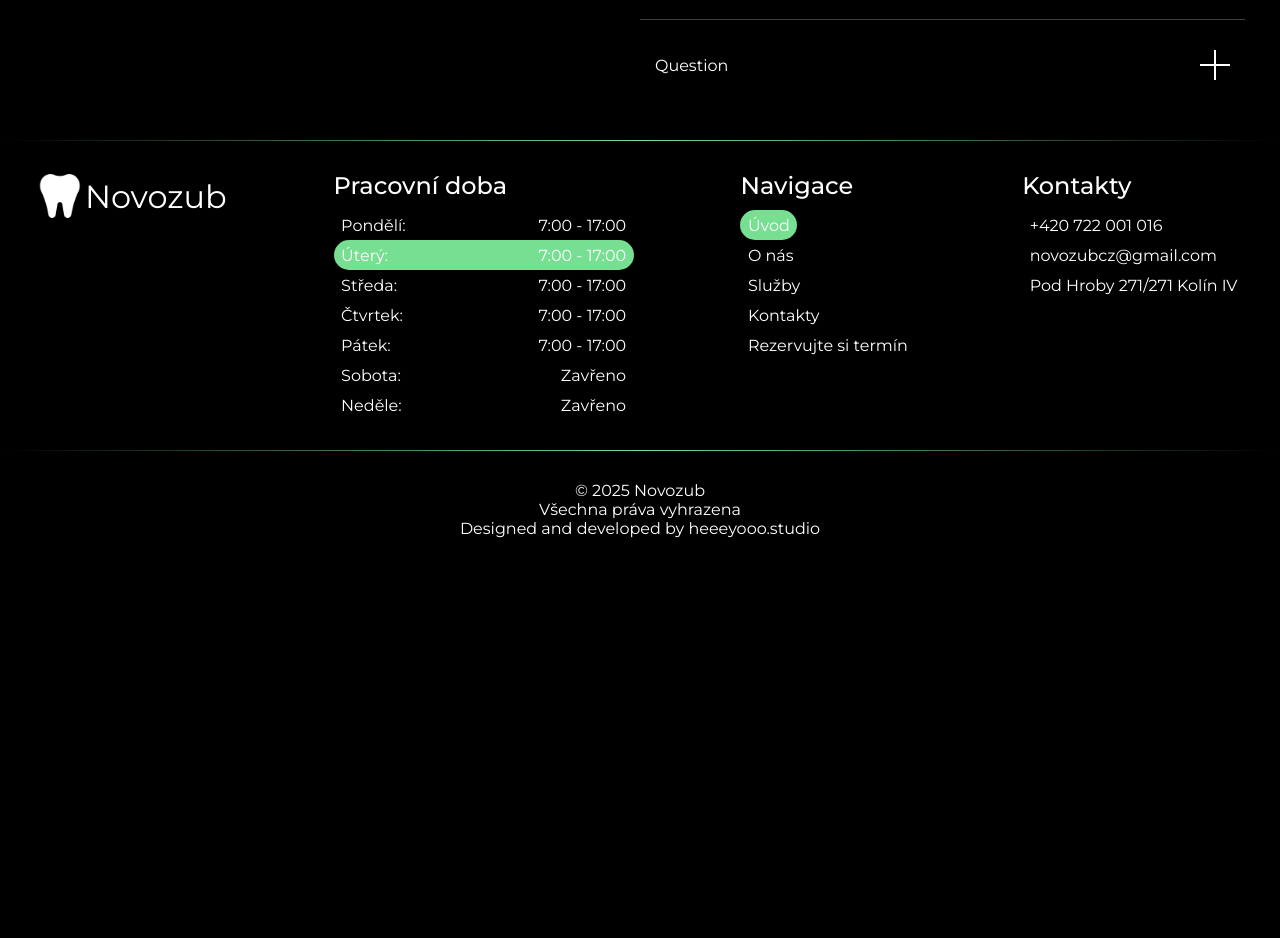
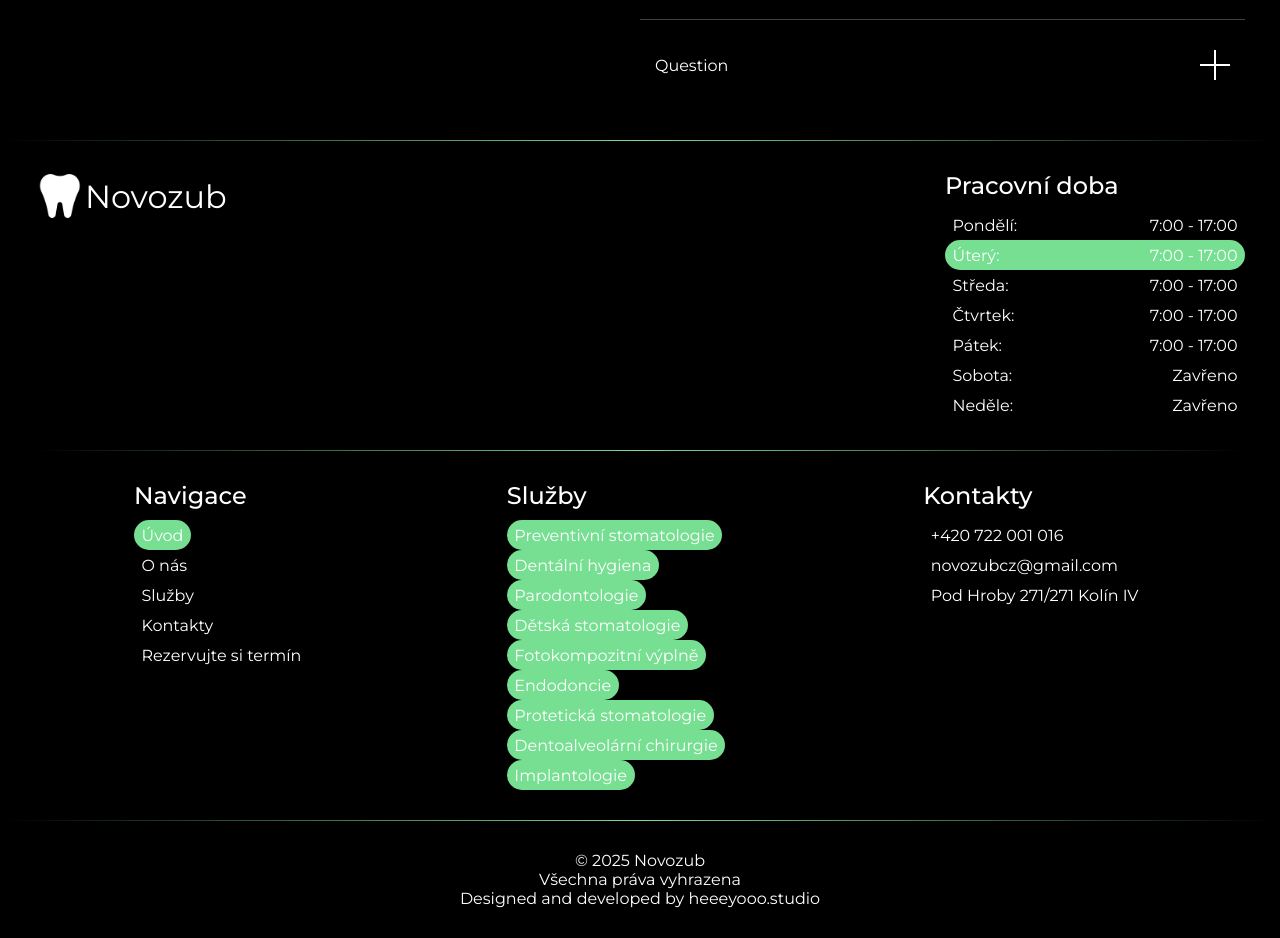
Before and after one commit to stepandordiai/natadent, a React (Vite) app: page / in a window 1280 px wide. Shown: the part 1692-2630 px from the top of the page. Before the commit the page ends 2260 px from the top, so only its background shows below. Built offline with nearby package versions, Linux system fonts and the light colour scheme.

Commit message:
v2.17.2 Update Footer and CustomDivider

```diff
--- a/src/_mixins.scss
+++ b/src/_mixins.scss
@@ -1,6 +1,12 @@
 @mixin flex-center {
     display: flex;
     justify-content: center;
+    align-items: center;
+}
+
+@mixin flex-start-center {
+    display: flex;
+    justify-content: flex-start;
     align-items: center;
 }
 
--- a/src/components/CustomDivider/CustomDivider.scss
+++ b/src/components/CustomDivider/CustomDivider.scss
@@ -7,4 +7,5 @@
         var(--accent-clr),
         transparent
     );
+    margin: 30px 0;
 }
--- a/src/components/Footer/Footer.jsx
+++ b/src/components/Footer/Footer.jsx
@@ -16,6 +16,7 @@ const Footer = () => {
         <footer className="footer">
             <CustomDivider />
             <div className="footer__header">
+                <div className="footer__header-top">
                     <div className="footer__header-logo">
                         <img src={logoIcon} alt="Logo" />
                         <span>Novozub</span>
@@ -54,8 +55,9 @@ const Footer = () => {
                             </li>
                         </ul>
                     </div>
-                <CustomDivider none="none" />
-
+                </div>
+                <CustomDivider />
+                <div className="footer__header-bottom">
                     <div className="footer__header-navigation">
                         <p>Navigace</p>
                         <ul>
@@ -112,6 +114,102 @@ const Footer = () => {
                         </ul>
                     </div>
                     <CustomDivider none="none" />
+                    <div className="footer__header-navigation">
+                        <p>Služby</p>
+                        <ul>
+                            <li>
+                                <NavLink
+                                    className={({ isActive }) =>
+                                        isActive ? activeLink : inactiveLink
+                                    }
+                                    to=""
+                                >
+                                    Preventivní stomatologie
+                                </NavLink>
+                            </li>
+                            <li>
+                                <NavLink
+                                    className={({ isActive }) =>
+                                        isActive ? activeLink : inactiveLink
+                                    }
+                                    to=""
+                                >
+                                    Dentální hygiena
+                                </NavLink>
+                            </li>
+                            <li>
+                                <NavLink
+                                    className={({ isActive }) =>
+                                        isActive ? activeLink : inactiveLink
+                                    }
+                                    to=""
+                                >
+                                    Parodontologie
+                                </NavLink>
+                            </li>
+                            <li>
+                                <NavLink
+                                    className={({ isActive }) =>
+                                        isActive ? activeLink : inactiveLink
+                                    }
+                                    to=""
+                                >
+                                    Dětská stomatologie
+                                </NavLink>
+                            </li>
+                            <li>
+                                <NavLink
+                                    className={({ isActive }) =>
+                                        isActive ? activeLink : inactiveLink
+                                    }
+                                    to=""
+                                >
+                                    Fotokompozitní výplně
+                                </NavLink>
+                            </li>
+                            <li>
+                                <NavLink
+                                    className={({ isActive }) =>
+                                        isActive ? activeLink : inactiveLink
+                                    }
+                                    to=""
+                                >
+                                    Endodoncie
+                                </NavLink>
+                            </li>
+                            <li>
+                                <NavLink
+                                    className={({ isActive }) =>
+                                        isActive ? activeLink : inactiveLink
+                                    }
+                                    to=""
+                                >
+                                    Protetická stomatologie
+                                </NavLink>
+                            </li>
+                            <li>
+                                <NavLink
+                                    className={({ isActive }) =>
+                                        isActive ? activeLink : inactiveLink
+                                    }
+                                    to=""
+                                >
+                                    Dentoalveolární chirurgie
+                                </NavLink>
+                            </li>
+                            <li>
+                                <NavLink
+                                    className={({ isActive }) =>
+                                        isActive ? activeLink : inactiveLink
+                                    }
+                                    to=""
+                                >
+                                    Implantologie
+                                </NavLink>
+                            </li>
+                        </ul>
+                    </div>
+                    <CustomDivider none="none" />
 
                     <div className="footer__header-contact-us">
                         <p>Kontakty</p>
@@ -125,9 +223,12 @@ const Footer = () => {
                                 </a>
                             </li>
                             <li>
-                            <a href={addressLink}>Pod Hroby 271/271 Kolín IV</a>
+                                <a href={addressLink}>
+                                    Pod Hroby 271/271 Kolín IV
+                                </a>
                             </li>
                         </ul>
+                    </div>
                 </div>
             </div>
             <CustomDivider />
--- a/src/components/Footer/Footer.scss
+++ b/src/components/Footer/Footer.scss
@@ -5,11 +5,8 @@
 }
 
 .footer {
-    display: flex;
-    justify-content: flex-start;
-    align-items: center;
+    @include flex-start-center;
     flex-direction: column;
-    row-gap: 30px;
     margin-top: auto;
     min-height: 100px;
 }
@@ -36,7 +33,15 @@
     display: flex;
     justify-content: space-between;
     align-items: flex-start;
+    flex-direction: column;
     padding: 0 30px;
+}
+
+.footer__header-top {
+    display: flex;
+    justify-content: space-between;
+    align-items: flex-start;
+    width: 100%;
 }
 
 .footer__header-logo {
@@ -76,6 +81,13 @@
     background: var(--accent-clr);
 }
 
+.footer__header-bottom {
+    display: flex;
+    justify-content: space-around;
+    align-items: flex-start;
+    width: 100%;
+}
+
 .footer__header-navigation {
     p {
         font-size: 1.5rem;
@@ -99,9 +111,9 @@
         display: flex;
         align-items: flex-start;
         flex-direction: column;
+
         a {
-            display: grid;
-            place-content: center;
+            @include grid-center;
             height: 30px;
             border-radius: 15px;
             padding: 0 7.5px;
@@ -136,18 +148,17 @@
     }
 
     .footer__header {
-        display: flex;
-        justify-content: center;
-        align-items: center;
+        @include flex-center;
         flex-direction: column;
-        row-gap: 30px;
         padding: 0 15px;
     }
 
-    .footer__header-logo {
-        span {
-            display: none;
-        }
+    .footer__header-top {
+        flex-direction: column;
+    }
+
+    .footer__header-bottom {
+        flex-direction: column;
     }
 
     .footer__header-working-hours,
--- a/src/components/PageTitle/PageTitle.scss
+++ b/src/components/PageTitle/PageTitle.scss
@@ -1,11 +1,11 @@
 @use "./../../mixins" as *;
 
 .page-title {
-    margin: 160px 0 30px;
+    padding: 130px 0 0;
 }
 
 .links-container {
-    padding: 30px 30px 0;
+    padding: 0 30px;
     display: flex;
     justify-content: flex-start;
     align-items: center;
@@ -41,15 +41,15 @@
 
 .page-title__title {
     font-size: 3rem;
-    padding: 0 30px 30px;
+    padding: 0 30px;
 }
 
 @media (max-width: 900px) {
     .links-container {
-        padding: 30px 15px 0;
+        padding: 0 15px;
     }
 
     .page-title__title {
-        padding: 0 15px 30px;
+        padding: 0 15px;
     }
 }
--- a/src/pages/Appointment/Appointment.scss
+++ b/src/pages/Appointment/Appointment.scss
@@ -1,7 +1,3 @@
-.contact {
-    padding-bottom: 30px;
-}
-
 .google-calendar {
     width: 100%;
     height: 1000px;
--- a/src/pages/PriceList/PriceList.scss
+++ b/src/pages/PriceList/PriceList.scss
@@ -1,7 +1,3 @@
-.price-list {
-    // padding: 0 0 30px;
-}
-
 .price-list__wrapper {
     padding: 0 30px;
 }
@@ -9,14 +5,14 @@
 .price-list__table {
     border-collapse: collapse;
     width: 100%;
-    margin-bottom: 30px;
+    // margin-bottom: 30px;
 }
 
 .price-list__title {
     text-align: start;
     font-size: 1.5rem;
     font-weight: 500;
-    padding-bottom: 30px;
+    padding: 30px 0;
 }
 
 tr {
@@ -49,7 +45,7 @@ tr:nth-child(odd) td:nth-of-type(2) {
     display: flex;
     gap: 30px;
     flex-wrap: wrap;
-    margin: 0 30px 30px;
+    margin: 0 30px;
 }
 
 .inactive-filter-btn {
@@ -69,7 +65,7 @@ tr:nth-child(odd) td:nth-of-type(2) {
     }
 
     .filter-btn-wrapper {
-        margin: 0 15px 30px;
+        margin: 0 15px;
     }
 }
 
@@ -79,6 +75,6 @@ tr:nth-child(odd) td:nth-of-type(2) {
     }
 
     .filter-btn-wrapper {
-        margin: 0 0 30px;
+        margin: 0;
     }
 }
--- a/src/pages/Services/Services.scss
+++ b/src/pages/Services/Services.scss
@@ -1,8 +1,4 @@
 @use "./../../mixins" as *;
-
-.services {
-    padding-bottom: 30px;
-}
 
 .services-grid {
     display: grid;
--- a/src/pages/SmileGallery/SmileGallery.scss
+++ b/src/pages/SmileGallery/SmileGallery.scss
@@ -1,13 +1,9 @@
 @use "./../../mixins" as *;
-
-.smile-gallery {
-    padding-bottom: 30px;
-}
 
 .about-us__gallery-title {
     font-size: 2.5rem;
     text-align: center;
-    padding: 30px 0;
+    padding-bottom: 30px;
 }
 
 .about-us__gallery-grid {
@@ -43,7 +39,7 @@
     border-radius: 15px;
     padding: 0 7.5px;
     background: var(--bg-semi-tp-clr);
-    transition: opacity 0.3s;
+    transition: opacity 0.15s;
 }
 
 .smile-wrapper::after {
@@ -58,7 +54,7 @@
     border-radius: 15px;
     padding: 0 7.5px;
     background: var(--bg-semi-tp-clr);
-    transition: opacity 0.3s;
+    transition: opacity 0.15s;
 }
 
 .smile-wrapper:hover::before,
```
Also changed, not shown: src/pages/Contacts/Contacts.scss (+6 -12 lines), src/pages/Home/Home.scss (+6 -7 lines). Lines whose indentation alone changed are shown as unchanged.
